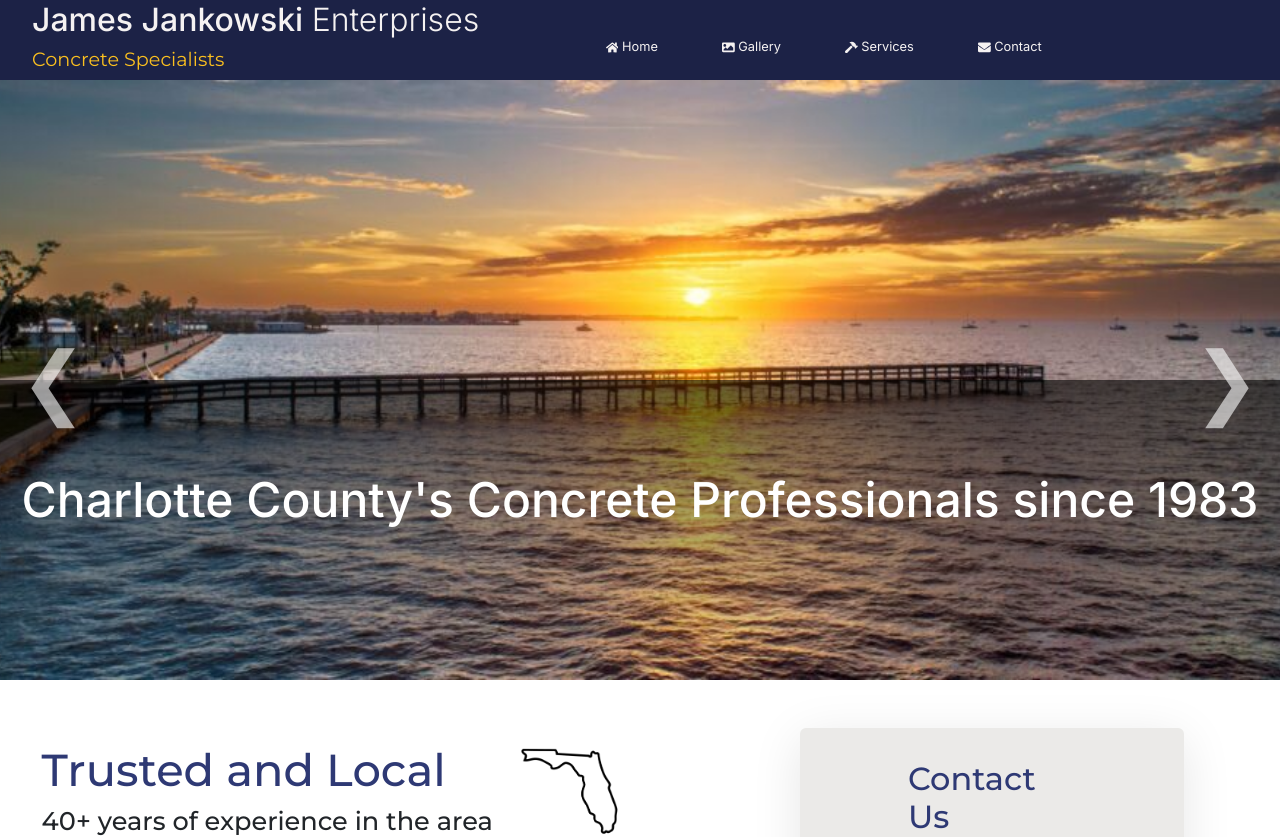
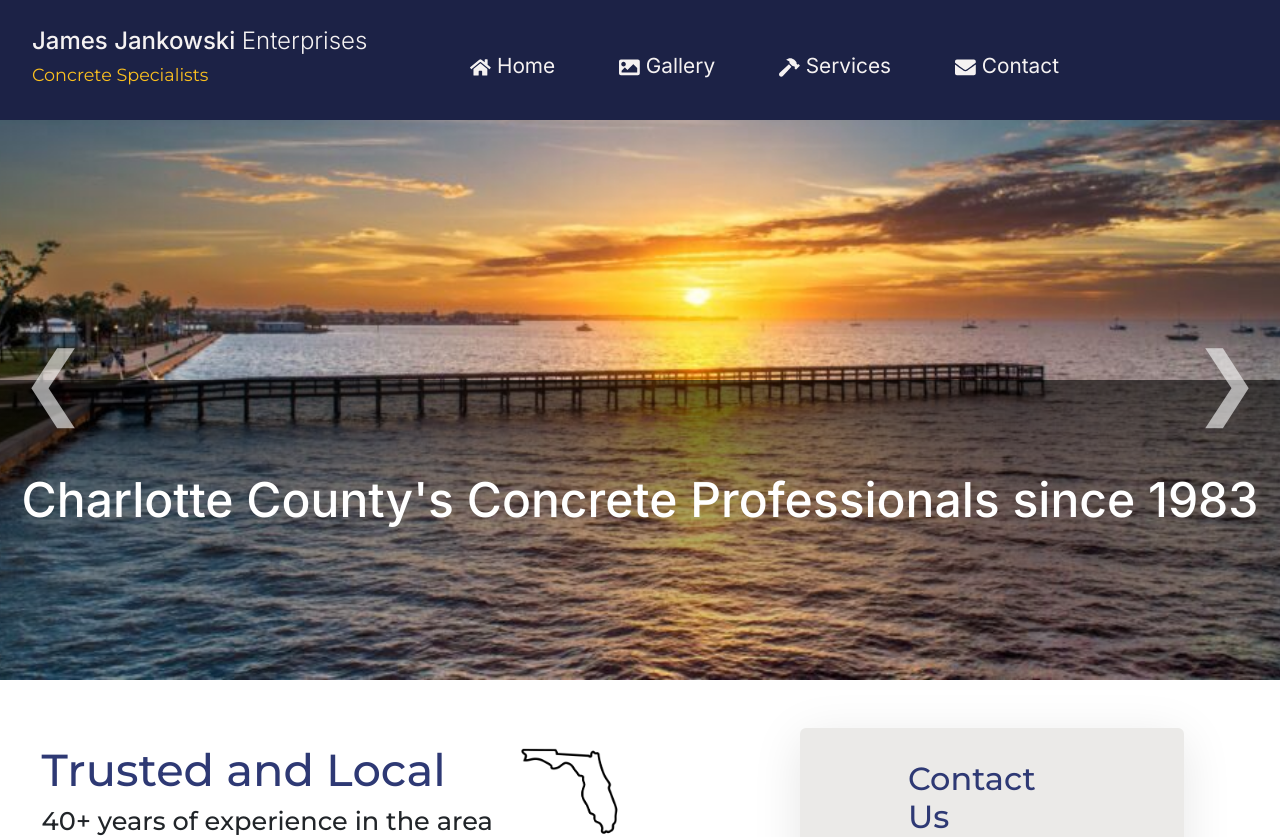
Before and after one commit to AmJann/jamesjEnterprises, a React (Vite) app: page / in a window 1280 px wide. Shown: the top 837 px of the page. Built offline with nearby package versions, Linux system fonts and the light colour scheme.

Commit message:
fixing nav font sizing

```diff
--- a/src/components/Navbar.jsx
+++ b/src/components/Navbar.jsx
@@ -39,7 +39,7 @@ function Navbar() {
     // </div>
     <header className="navHeader">
       <div>
-        <h2 className="interFont">
+        <h2 className="interFont jje">
           James Jankowski{" "}
           <span className="interFontExtraLight">Enterprises</span>
         </h2>
--- a/src/styles/main.css
+++ b/src/styles/main.css
@@ -116,7 +116,7 @@
   }
 
   .content {
-    font-size: 3.5vw;
+    font-size: 4vw;
   }
 
   .floridaImageContainer {
--- a/src/styles/nav.css
+++ b/src/styles/nav.css
@@ -38,7 +38,7 @@
   display: flex;
   align-items: center;
   justify-content: space-between;
-  height: 80px;
+  height: 120px;
   padding: 0 2rem;
   background-color: var(--mainColor);
   color: var(--textColor);
@@ -57,7 +57,7 @@ nav .link {
   margin: 0 2rem;
   color: var(--textColor);
   text-decoration: none;
-  font-size: 1vw;
+  font-size: 1.3rem;
 }
 
 nav .link:hover {
@@ -73,7 +73,7 @@ nav .link:hover {
   color: var(--textColor);
   visibility: hidden;
   opacity: 0;
-  font-size: 1.5rem;
+  font-size: 1.9rem;
   padding-bottom: 0;
 }
 
@@ -85,7 +85,11 @@ nav .link:hover {
 
 .goldFont {
   color: rgb(251, 192, 31);
-  font-size: 1.2rem;
+  font-size: 1.1rem;
+}
+
+.jje {
+  font-size: 1.5em;
 }
 
 @media only screen and (max-width: 1024px) {
@@ -135,4 +139,11 @@ nav .link:hover {
   .navHeader {
     height: 120px;
   }
+
+  .jje {
+    font-size: 1.5em;
+  }
+  .goldFont {
+    font-size: 1.3em;
+  }
 }
```
